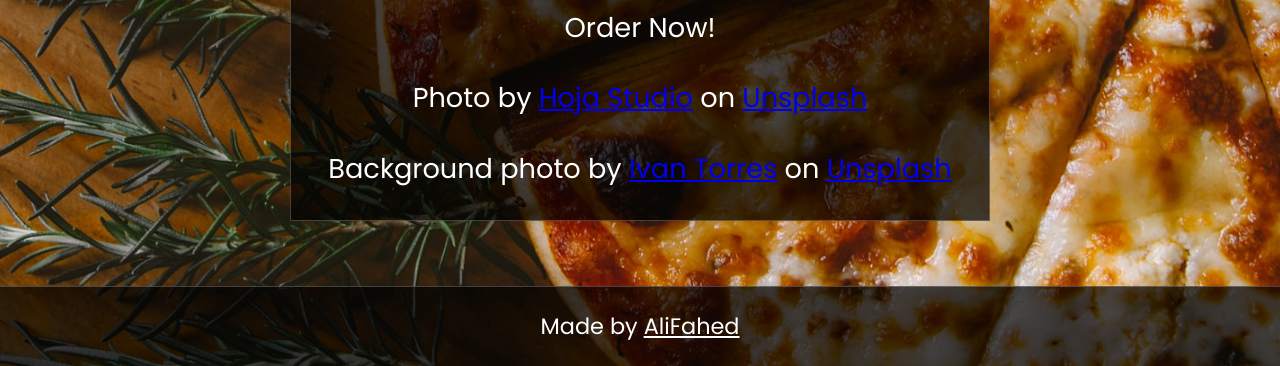
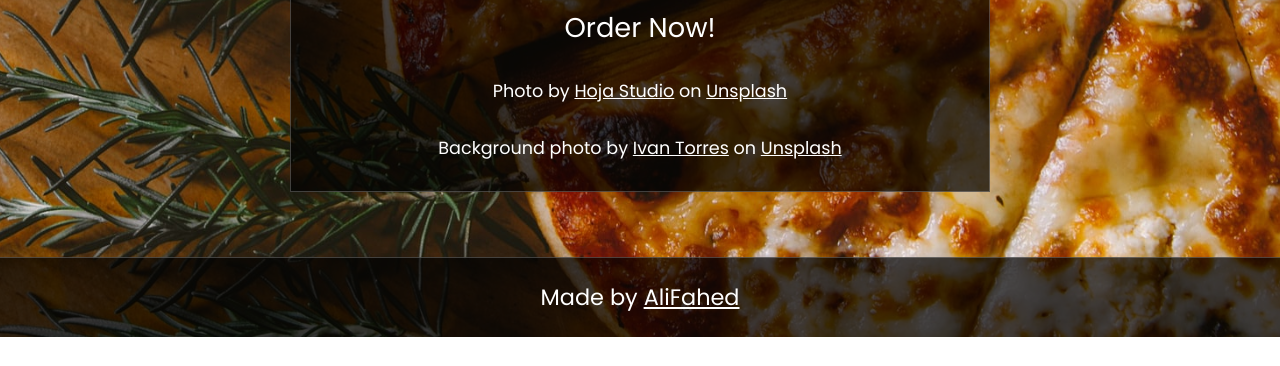
Before and after one commit to AliFahed/restaurant-page, a website built with webpack: page dist/index.html in a window 1280 px wide. Shown: the part 785-1151 px from the top of the page. After the commit the page ends 1122 px from the top, so only its background shows below. Built offline with nearby package versions, Linux system fonts and the light colour scheme; files whose address does not match are found by name.

Commit message:
Style credit photo creators text

```diff
--- a/src/style.css
+++ b/src/style.css
@@ -90,6 +90,14 @@ body {
   object-fit: cover;
 }
 
+.credit-photo-creator {
+  font-size: 1.1rem;
+}
+
+.credit-photo-creator > a {
+  color: var(--primary-color);
+}
+
 /* footer*/
 .footer {
   display: flex;
```
